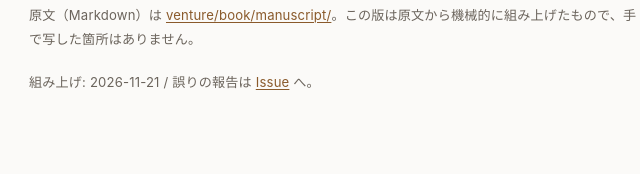
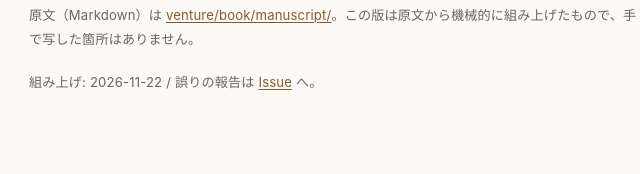
Before and after one commit to ioriorigin/loop, a plain HTML site: page book/index.html in a window 1280 px wide. Shown: the part 2599-2773 px from the top of the page, 307-947 px from the left. Drawn offline with Linux system fonts and the light colour scheme.

Commit message:
gh-pages: 2026-11-22 09:48 JST の site/ と原稿の web 版を配信

```diff
--- a/book/index.html
+++ b/book/index.html
@@ -45,7 +45,7 @@
 </div>
 <footer>
 <p>原文（Markdown）は <a href="https://github.com/ioriorigin/loop/tree/main/venture/book/manuscript">venture/book/manuscript/</a>。この版は原文から機械的に組み上げたもので、手で写した箇所はありません。</p>
-<p>組み上げ: 2026-11-21 / 誤りの報告は <a href="https://github.com/ioriorigin/loop/issues">Issue</a> へ。</p>
+<p>組み上げ: 2026-11-22 / 誤りの報告は <a href="https://github.com/ioriorigin/loop/issues">Issue</a> へ。</p>
 </footer>
 </body>
 </html>
```
